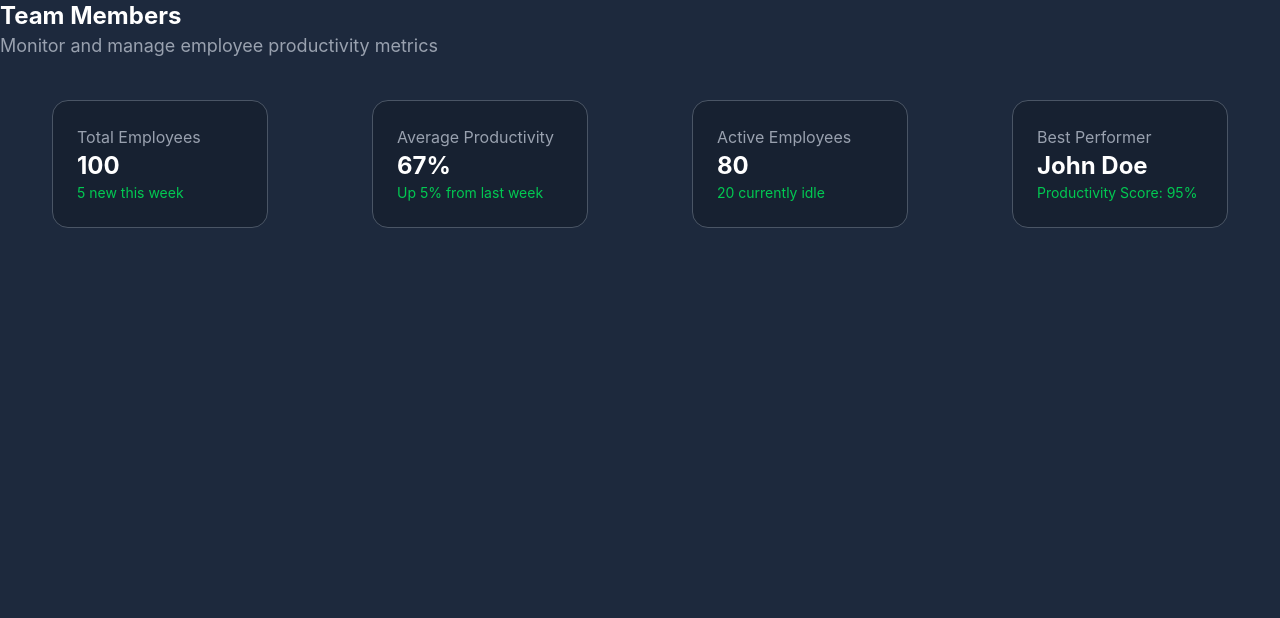
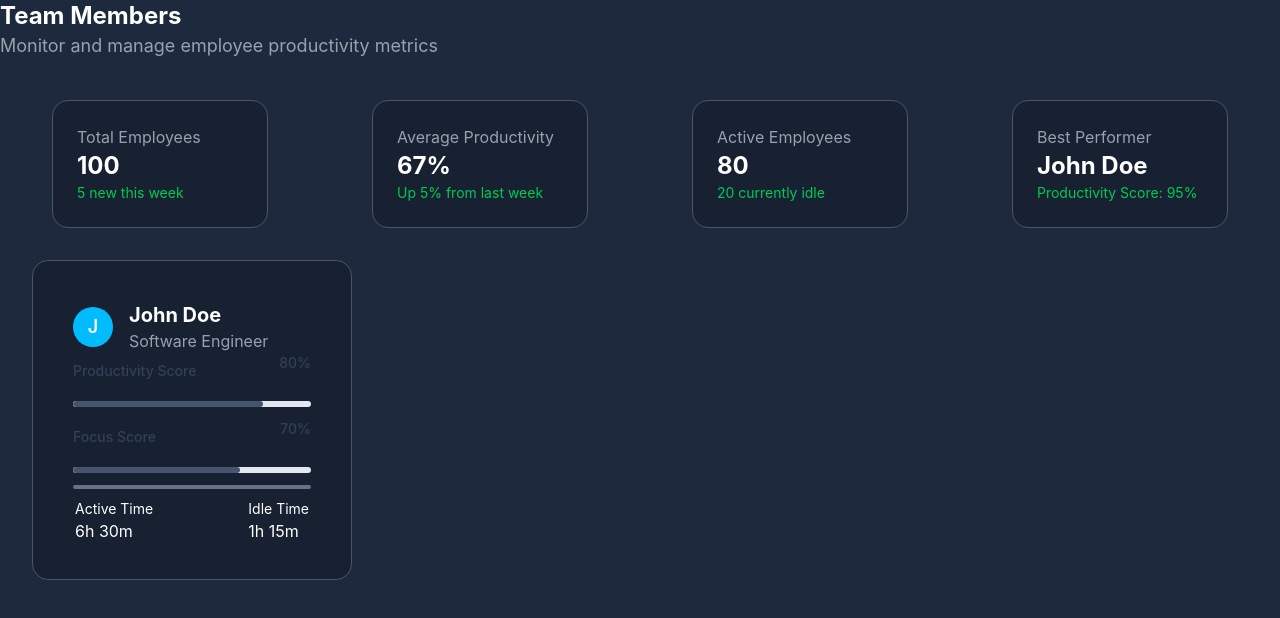
Before and after one commit to kalanaashen/ProdSight_UI, a React app in the folder frontend/: page /employee in a window 1280 px wide. Shown: the top 618 px of the page. Built offline with nearby package versions, Linux system fonts and the light colour scheme; the HTML template or start-up script is replaced by a standard one.

Commit message:
create employee card

```diff
--- /dev/null
+++ b/frontend/src/components/EmployeeComponents/EmployeeCard.jsx
@@ -0,0 +1,42 @@
+import React from "react";
+import ProgessBar from "../ProgressBar";
+export const EmployeeCard = ({
+  name,
+  role,
+  pro_score,
+  foc_score,
+  activetime,
+  idletime,
+}) => {
+  return (
+    <div>
+      <div className="border border-gray-600 rounded-2xl p-10 bg-black/20 w-80  h-80 flex flex-col justify-between">
+        <div className="flex flex-row items-center gap-4">
+          <div className="bg-sky-400 w-10 h-10 rounded-full flex items-center justify-center font-semibold text-lg text-white">
+            {name[0].toUpperCase()}
+          </div>
+          <div className="flex flex-col">
+            <h1 className="font-bold text-xl text-white">{name}</h1>
+            <h1 className="text-gray-400">{role}</h1>
+          </div>
+        </div>
+
+        <div className="flex flex-col ">
+          <ProgessBar progress={pro_score} title={"Productivity Score"} />
+          <ProgessBar progress={foc_score} title={"Focus Score"} />
+        </div>
+        <div className=" h-0.5 p-0.5 rounded-full bg-gray-500 "></div>
+        <div className="flex flex-row justify-between pt-2">
+          <div className="flex flex-col p-0.5">
+            <h1 className="text-white text-sm">Active Time</h1>
+            <h1 className="text-bold text-white">{activetime}</h1>
+          </div>
+          <div className="flex flex-col p-0.5">
+            <h1 className="text-white text-sm">Idle Time</h1>
+            <h1 className="text-bold text-white ">{idletime}</h1>
+          </div>
+        </div>
+      </div>
+    </div>
+  );
+};
--- a/frontend/src/components/ProgressBar.jsx
+++ b/frontend/src/components/ProgressBar.jsx
@@ -4,7 +4,7 @@ export default function ProgressBar({ progress, title }) {
   const clampProgress = Math.min(Math.max(progress, 0), 100);
 
   return (
-    <div className="w-3/4">
+    <div className="w-full">
       <div className="flex justify-between ">
         <span className="text-sm font-medium text-slate-700 dark:text-white my-2">
           {title}
--- a/frontend/src/pages/EmployeePage.jsx
+++ b/frontend/src/pages/EmployeePage.jsx
@@ -1,6 +1,7 @@
 import React from "react";
 import { id } from "zod/locales";
 import { ActiveCard } from "../components/EmployeeComponents/ActiveCard";
+import { EmployeeCard } from "../components/EmployeeComponents/EmployeeCard";
 export const EmployeePage = () => {
   const data = [
     {
@@ -39,9 +40,25 @@ export const EmployeePage = () => {
       </div>
 
       <div className="flex flex-row justify-around mt-10">
-        {data.map((item)=>(
-          <ActiveCard key={item.id} title={item.title} value={item.value} subvalue={item.subvalue} />
+        {data.map((item) => (
+          <ActiveCard
+            key={item.id}
+            title={item.title}
+            value={item.value}
+            subvalue={item.subvalue}
+          />
         ))}
+      </div>
+
+      <div className="grid md:grid-cols-3 grid-cols-1 gap-8 p-8">
+        <EmployeeCard
+          name="John Doe"
+          role="Software Engineer"
+          pro_score={80}
+          foc_score={70}
+          activetime="6h 30m"
+          idletime="1h 15m"
+        />
       </div>
     </div>
   );
```
